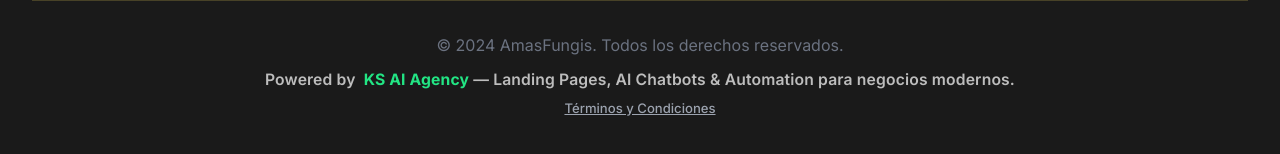
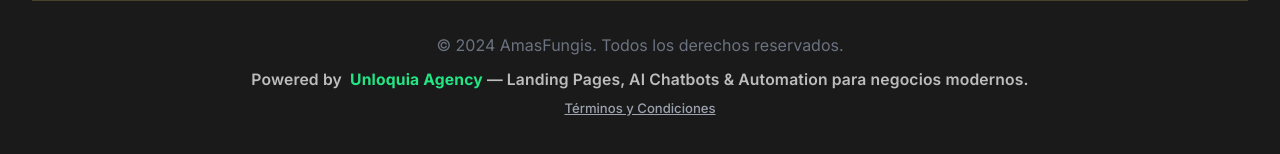
Before and after one commit to UnloquiAgency/LandingAmasBot, a React (Vite) app: page / in a window 1280 px wide. Shown: the part 4266-4420 px from the top of the page. Built offline with nearby package versions, Linux system fonts and the light colour scheme.

Commit message:
Change KSAI Agency to Unloquia Agency throughout the app

```diff
--- a/src/pages/Index.tsx
+++ b/src/pages/Index.tsx
@@ -941,7 +941,7 @@ const Index = () => {
             <p className="text-gray-500">© 2024 AmasFungis. Todos los derechos reservados.</p>
             <div className="mt-2 flex flex-col items-center justify-center">
               <span style={{fontSize:'0.98rem', fontWeight:600, color:'#bdbdbd', letterSpacing:'0.01em'}}>
-                Powered by <a href="https://ksai.agency/" target="_blank" rel="noopener noreferrer" style={{color:'#22e584', fontWeight:700, textDecoration:'none', marginLeft:4, marginRight:4}}>KS AI Agency</a>
+                Powered by <a href="https://unloquia.agency/" target="_blank" rel="noopener noreferrer" style={{color:'#22e584', fontWeight:700, textDecoration:'none', marginLeft:4, marginRight:4}}>Unloquia Agency</a>
                 — Landing Pages, AI Chatbots & Automation para negocios modernos.
               </span>
               <button onClick={() => setShowTerms(true)} className="text-xs text-gray-400 hover:text-soft-yellow underline mt-2" style={{fontSize:'0.82rem', fontWeight:500}}>Términos y Condiciones</button>
@@ -980,7 +980,7 @@ const Index = () => {
                         <path d="M11.3 1.5L3.5 11.5C3.2 11.9 3.5 12.5 4 12.5H9.1L8.1 18.1C8 18.7 8.7 19.1 9.2 18.7L17 8.7C17.3 8.3 17 7.7 16.5 7.7H11.9L12.9 2.1C13 1.5 12.3 1.1 11.8 1.5H11.3Z" fill="#22e584"/>
                       </svg>
                     </span>
-                    Powered by KS AI Agency
+                    Powered by Unloquia Agency
                   </a>
                 </div>
               </div>
```
